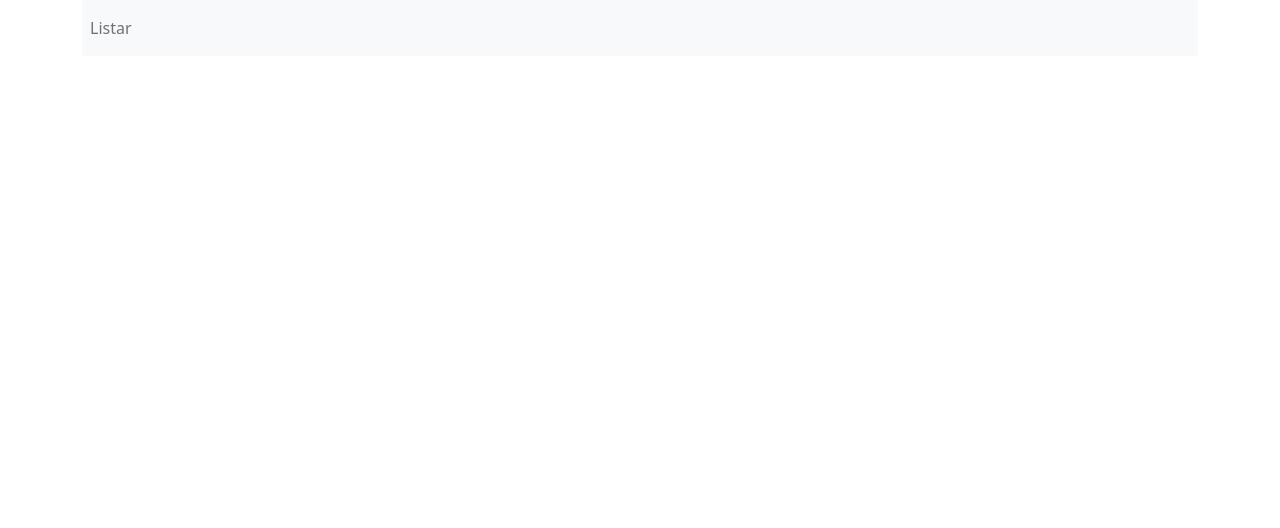
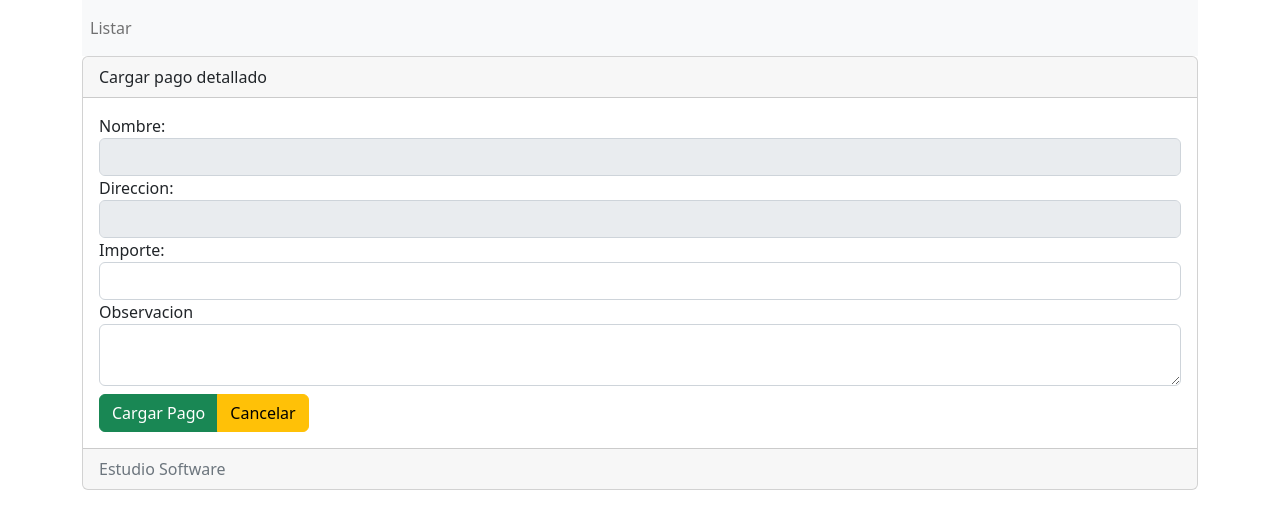
Before and after one commit to maurybatalla/cobranza, a Vue app: page /cargar/1 in a window 1280 px wide. Before the commit this address had no page. Shown: the top 528 px of the page. Built offline with nearby package versions, Linux system fonts and the light colour scheme; no server answers.

Commit message:
cargar cliente

```diff
--- /dev/null
+++ b/src/components/Cargar.vue
@@ -0,0 +1,97 @@
+<template>
+    <div class="container">
+        <div class="card">
+            <div class="card-header">
+                Cargar pago detallado
+            </div>
+            <div class="card-body">
+                <form v-on:submit.prevent="agregarRegistro">
+                    <div class="form-group">
+                      <label for="">Nombre: </label>
+                      <input type="text"
+                        class="form-control" disabled name="cliente" required v-model="txtCliente" id="cliente" aria-describedby="helpId" placeholder="">
+                    </div>
+
+                    <div class="form-group">
+                      <label for="">Direccion: </label>
+                      <input type="text"
+                        class="form-control" disabled name="direccion" required v-model="txtDireccion" id="direccion" aria-describedby="helpId" placeholder="">
+                    </div>
+
+                    <div class="form-group">
+                      <label for="">Importe: </label>
+                      <input type="numeric"
+                        class="form-control"  name="importe" required v-model="txtImporte" id="importe" aria-describedby="helpId" placeholder="">
+                    </div>
+
+                    <div class="form-group">
+                        <label for="">Observacion</label>
+                        <textarea v-model ="txtObserva" class="form-control" name="" id="" rows="2"></textarea>
+                    </div>
+
+
+                    <div class="mt-2 btn-group" role="group" aria-label="">
+                        <button type="submit" class="btn btn-success">Cargar Pago </button>
+                        <router-link :to="{name:'Listar'}" class="btn btn-warning">Cancelar</router-link>
+
+                    </div>
+
+                </form>
+            </div>
+            <div class="card-footer text-muted">
+                Estudio Software
+            </div>
+        </div>
+    </div>
+</template>
+<script>
+import axios from "axios";
+export default {
+    data(){
+        return{
+            //empleado:{},
+            txtCliente :'',
+            txtDireccion:'',
+            txtImporte:'',
+            txtObserva:'',
+            cliente:[],
+        }
+    },
+     created:function(){
+        this.consultarCliente();
+    },
+    methods:{
+        consultarCliente(){
+            axios.get("https://www.svr1.ar/cobranza/?consultaCliente="+this.$route.params.id).then((result) => {
+                console.log(result.data);
+                this.cliente = []
+                this.cliente = result.data;
+
+                this.txtCliente = this.cliente[0].cliente
+                this.txtDireccion = this.cliente[0].direccion
+                this.txtImporte = this.cliente[0].importe
+                this.txtObserva = this.cliente[0].observa
+
+                console.log(this.txtCliente)
+
+            })
+        },
+        agregarRegistro(){
+            console.log(this.empleado);
+
+            var datosEnviar={nombre:this.empleado.nombre,correo:this.empleado.correo}
+
+             fetch('https://www.svr1.ar/empleados/?insertar=1',{
+                 method:"POST",
+                 body:JSON.stringify(datosEnviar)
+             })
+            .then(respuesta=>respuesta.json())
+            .then((datosRespuesta=>{
+                console.log(datosRespuesta);
+                window.location.href='listar'
+            }))
+        }
+
+    }
+}
+</script>
--- a/src/components/Listar.vue
+++ b/src/components/Listar.vue
@@ -30,8 +30,8 @@
                                     <div class="btn-group" role="group" aria-label="">
 
 
-                                                <!--<router-link :to="{name:'Editar',params:{id:empleado.id}}" class="btn btn-info">Editar</router-link>-->
-                                                <button type="button" v-on:click="confirmarPago()" class="btn btn-info"><img src="../assets/edit.svg" width="15"></button>
+                                                <router-link :to="{name:'Cargar',params:{id:cliente.idcliente}}" class="btn btn-info"><img src="../assets/edit.svg" width="15"></router-link>
+                                                <!--<button type="button" v-on:click="confirmarPago()" class="btn btn-info"><img src="../assets/edit.svg" width="15"></button>-->
 
                                                 <button type="button" v-on:click="confirmarPago(cliente)" class="btn btn-success">  <img src="../assets/dollar-sign.svg" width="15"></button>
 
--- a/src/router/index.js
+++ b/src/router/index.js
@@ -1,20 +1,16 @@
 import { createRouter, createWebHistory } from 'vue-router'
-//import Crear from '../components/Crear.vue'
+import Cargar from '../components/Cargar.vue'
 //import Editar from '../components/Editar.vue'
 import Listar from '../components/Listar.vue'
 
 const routes = [
 
-  /*{
-    path: '/crear',
-    name: 'Crear',
-    component: Crear
+  {
+    path: '/cargar/:id',
+    name: 'Cargar',
+    component: Cargar
   },
-  {
-    path: '/editar/:id',
-    name: 'Editar',
-    component: Editar
-  },*/
+
   {
     path: '/listar',
     name: 'Listar',
```
